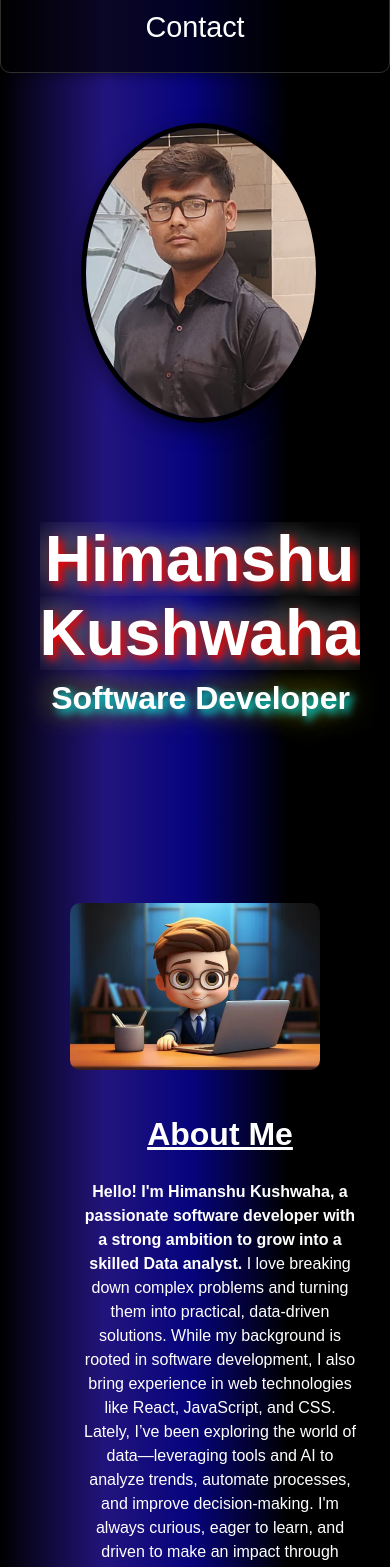
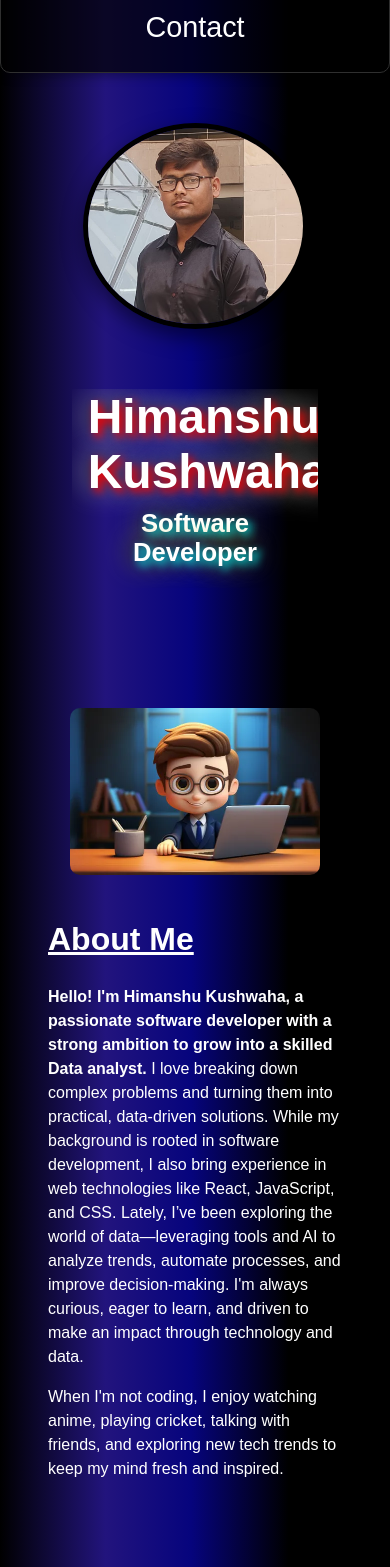
Before and after one commit to HIMANSHU-KUSHWAHA-2004/Port_folio, a React (Create React App) app: page / in a window 390 px wide. Shown: the part 360-1927 px from the top of the page. Built offline with nearby package versions, Linux system fonts and the light colour scheme.

Commit message:
third project add

```diff
--- a/src/components/About.css
+++ b/src/components/About.css
@@ -67,46 +67,95 @@
   }
 }
 
-@media (max-width: 768px) {
+@media (max-width: 1024px) {
   .about-container {
-    flex-direction: column; /* Stack elements vertically */
-    align-items: center; /* Center align items */
-    text-align: center; /* Center text */
+    flex-direction: column;
+    align-items: center;
+    text-align: left; /* Keep text aligned to the left */
   }
 
   .about-image,
   .about-text {
-    width: 100%; /* Take full width */
-    margin: 0; /* Remove margins */
+    width: 100%;
+    margin: 0;
   }
 
   .about-image {
-    justify-content: center; /* Center image within the container */
+    justify-content: center;
   }
 
   .about-image img {
-    max-width: 300px; /* Adjust image size for smaller screens */
+    max-width: 400px;
+  }
+
+  .about-text {
+    padding: 0 1.5rem; /* Add horizontal padding */
   }
 
   .about-text h2 {
-    font-size: 3rem; /* Smaller heading */
+    font-size: 4rem;
+    margin-left: 0; /* Reset left margin */
   }
 
   .about-text p {
-    font-size: 1.2rem; /* Smaller paragraph */
+    font-size: 1.4rem;
+    margin-left: 0; /* Reset left margin */
   }
 }
 
-@media (max-width: 480px) {
+@media (max-width: 768px) {
+  .about-container {
+    flex-direction: column;
+    align-items: center;
+    text-align: left; /* Keep text aligned to the left */
+  }
+
+  .about-image,
+  .about-text {
+    width: 100%;
+    margin: 0;
+  }
+
+  .about-image {
+    justify-content: center;
+  }
+
+  .about-image img {
+    max-width: 300px;
+  }
+
+  .about-text {
+    padding: 0 1rem; /* Add horizontal padding so text isn't flush against the edge */
+  }
+
   .about-text h2 {
-    font-size: 2rem; /* Smaller heading for very small screens */
+    font-size: 3rem;
+    margin-left: 0; /* Reset margin so it's not offset */
   }
 
   .about-text p {
-    font-size: 1rem; /* Smaller paragraph font size */
+    font-size: 1.2rem;
+    margin-left: 0; /* Reset margin */
+  }
+}
+
+
+@media (max-width: 480px) {
+  .about-text h2 {
+    font-size: 2rem;
+    margin-left: 0;
+  }
+
+  .about-text p {
+    font-size: 1rem;
+    margin-left: 0;
+  }
+
+  .about-text {
+    padding: 0 1rem;
   }
 
   .about-image img {
-    max-width: 250px; /* Smaller image size */
+    max-width: 250px;
   }
 }
--- a/src/components/Footer.js
+++ b/src/components/Footer.js
@@ -5,7 +5,7 @@ import './Footer.css';
 const Footer = () => {
   return (
     <footer className="footer" data-aos="fade-up">
-      <p>&copy; {new Date().getFullYear()} Your Name. All rights reserved.</p>
+      <p>&copy; {new Date().getFullYear()} Himanshu Kushwaha. All rights reserved.</p>
       <p>Built with React.</p>
     </footer>
   );
--- a/src/components/Header.css
+++ b/src/components/Header.css
@@ -188,18 +188,18 @@ body {
   }
 }
 
-/* Media Queries for responsiveness */
 @media (max-width: 900px) {
   .header {
-    padding-top: 40px; /* Adjusted padding for smaller screens */
+    padding-top: 40px;
   }
+
   .navbar {
     width: 90%;
-    flex-direction: column; /* Stack navbar items vertically */
+    flex-direction: column;
     align-items: center;
     border-radius: 20px;
     margin: 10px auto;
-    box-shadow: 0px 4px 10px rgba(0, 0, 0, 0.3); /* Updated shadow for smaller screens */
+    box-shadow: 0px 4px 10px rgba(0, 0, 0, 0.3);
   }
 
   .navbar-menu {
@@ -213,25 +213,45 @@ body {
   }
 
   .header-content {
-    flex-direction: column; /* Stack image and name vertically */
+    flex-direction: column;
     align-items: center;
     text-align: center;
     padding: 20px 5%;
   }
 
-  .first-name, .last-name {
-    font-size: 5.5rem; /* Reduce font size */
+  .name-section {
+    flex: 1 1 100%;
+    max-width: 100%;
+  }
+
+  .name-container {
+    width: 100%;
+    max-width: 90%;
+    overflow: hidden;
+  }
+
+  .first-name,
+  .last-name {
+    font-size: 5rem;
     border-right: 2px solid white;
-    padding: 0;
-    margin: 0;
+    width: 100%;
+    text-align: center;
+    white-space: normal;
+  }
+
+  .image-section {
+    flex: 1 1 100%;
+    max-width: 100%;
+    display: flex;
+    justify-content: center;
   }
 
   .image-section img {
-    width: 400px;
-    height: 350px;
-    max-width: 80%;
+    width: 80%;
+    height: auto;
+    max-width: 350px;
+    border-radius: 50%;
     margin-bottom: 20px;
-    border-radius: 50%; /* Maintain round shape */
   }
 }
 
@@ -253,21 +273,53 @@ body {
 
   .first-name,
   .last-name {
-    font-size: 4rem; /* Further reduce font size */
+    font-size: 3rem;
+    width: 100%;
     border-right: 2px solid white;
-    padding: 0;
-    margin: 0;
+    white-space: normal;
+    overflow: visible;
+  }
+
+  .name-container {
+    width: 100%;
+    padding: 0 1rem;
   }
 
   .profession-title {
-    font-size: 2rem; /* Adjust font size for smaller screens */
+    font-size: 1.6rem;
   }
 
   .image-section img {
-    width: 300px;
-    height: 300px;
-    max-width: 80%;
+    width: 90%;
+    max-width: 250px;
+    height: auto;
     margin-bottom: 20px;
-    padding: 0;
   }
 }
+@media (max-width: 350px) {
+  .first-name,
+  .last-name {
+    font-size: 2.4rem; /* Make the name smaller */
+    border-right: 1px solid white;
+  }
+
+  .name-container {
+    padding: 0 0.5rem; /* Slightly tighter padding */
+  }
+
+  .profession-title {
+    font-size: 1.4rem; /* Smaller profession subtitle */
+    margin-top: 8px;
+  }
+
+  .image-section img {
+    width: 90%;
+    max-width: 200px;
+    height: auto;
+    margin-bottom: 15px;
+  }
+
+  .navbar-menu li a {
+    font-size: 1.4rem; /* Slightly smaller nav font */
+  }
+}
--- a/src/components/Projects.css
+++ b/src/components/Projects.css
@@ -75,7 +75,7 @@
 }
 
 /* Responsive Design */
-@media (max-width: 768px) {
+/* @media (max-width: 600px) {
   .project-item {
     width: 45%;
   }
@@ -84,7 +84,7 @@
   }
 
 
-}
+} */
 
 @media (max-width: 550px) {
   .project-item {
@@ -95,3 +95,39 @@
     height: 600px;
   }
 }
+@media (max-width: 450px) {
+  .projects {
+    padding: 20px 10px;
+  }
+
+  .projects h2 {
+    font-size: 1.8rem;
+    padding-bottom: 2rem;
+  }
+
+  .project-item {
+    width: 100%;
+    height: auto;
+    padding: 15px;
+    font-size: 0.75rem;
+  }
+
+  .project-item h3 {
+    font-size: 1.5rem;
+  }
+
+  .project-item p {
+    font-size: 1rem;
+  }
+
+  .project-item img {
+    width: 100%;
+    height: auto; /* Keeps original aspect ratio */
+    border-radius: 4px;
+    object-fit: contain; /* Optional: Ensures the full image is visible */
+  }
+
+  .project-links a {
+    font-size: 1.2rem;
+  }
+}
--- a/src/components/Skills.css
+++ b/src/components/Skills.css
@@ -225,3 +225,124 @@ body {
     height: auto; /* Maintain aspect ratio */
   }
 }
+@media (max-width: 450px) {
+  .skills {
+    padding: 3rem 1rem;
+  }
+
+  .skills h2 {
+    font-size: 2rem;
+    padding-bottom: 2rem;
+  }
+
+  .skills-section h3,
+  .soft-skills h3 {
+    font-size: 1.3rem;
+    padding-bottom: 2rem;
+  }
+
+  .skills-container {
+    padding: 0 1rem;
+    gap: 2rem;
+  }
+
+  .skills-section,
+  .soft-skills {
+    padding: 0.5rem 0;
+    flex: 1 1 100%;
+  }
+
+  .soft-skills .skill-item {
+    font-size: 1.1rem;
+    padding: 0.4rem 0.6rem;
+  }
+
+  .skills-list {
+    grid-template-columns: repeat(2, 1fr); /* 2 columns instead of 3 */
+    gap: 2rem;
+  }
+
+  .skill-item {
+    width: 3.5rem;
+    max-width: 3.5rem;
+  }
+
+  .skill-icon img {
+    max-width: 3.5rem;
+  }
+
+  .skill-name {
+    font-size: 0.9rem;
+    margin-top: 0.25rem;
+  }
+
+  .lang-icon {
+    width: 120px;
+  }
+}
+@media (max-width: 350px) {
+  .skills {
+    padding: 2rem 0.5rem;
+  }
+
+  .skills h2 {
+    font-size: 1.8rem;
+    padding-bottom: 1.5rem;
+  }
+
+  .skills-section h3,
+  .soft-skills h3 {
+    font-size: 1.1rem;
+    padding-bottom: 1.5rem;
+  }
+
+  .skills-container {
+    padding: 0 0.5rem;
+    gap: 1.5rem;
+  }
+
+  .skills-section,
+  .soft-skills {
+    padding: 0.25rem 0;
+    flex: 1 1 100%;
+  }
+
+  /* 🔽 SOFT SKILLS SECTION TWEAKS */
+  .soft-skills {
+    max-width: 100%;
+    width: 100%;
+  }
+
+  .soft-skills-list {
+    gap: 1rem;
+  }
+
+  .soft-skills .skill-item {
+    font-size: 0.9rem;
+    padding: 0.4rem 0.5rem;
+    max-width: 280px;
+  }
+
+  .skills-list {
+    grid-template-columns: repeat(2, 1fr);
+    gap: 1.5rem;
+  }
+
+  .skill-item {
+    width: 3rem;
+    max-width: 3rem;
+  }
+
+  .skill-icon img {
+    max-width: 3rem;
+  }
+
+  .skill-name {
+    font-size: 0.8rem;
+    margin-top: 0.2rem;
+  }
+
+  .lang-icon {
+    width: 90px;
+  }
+}
```
